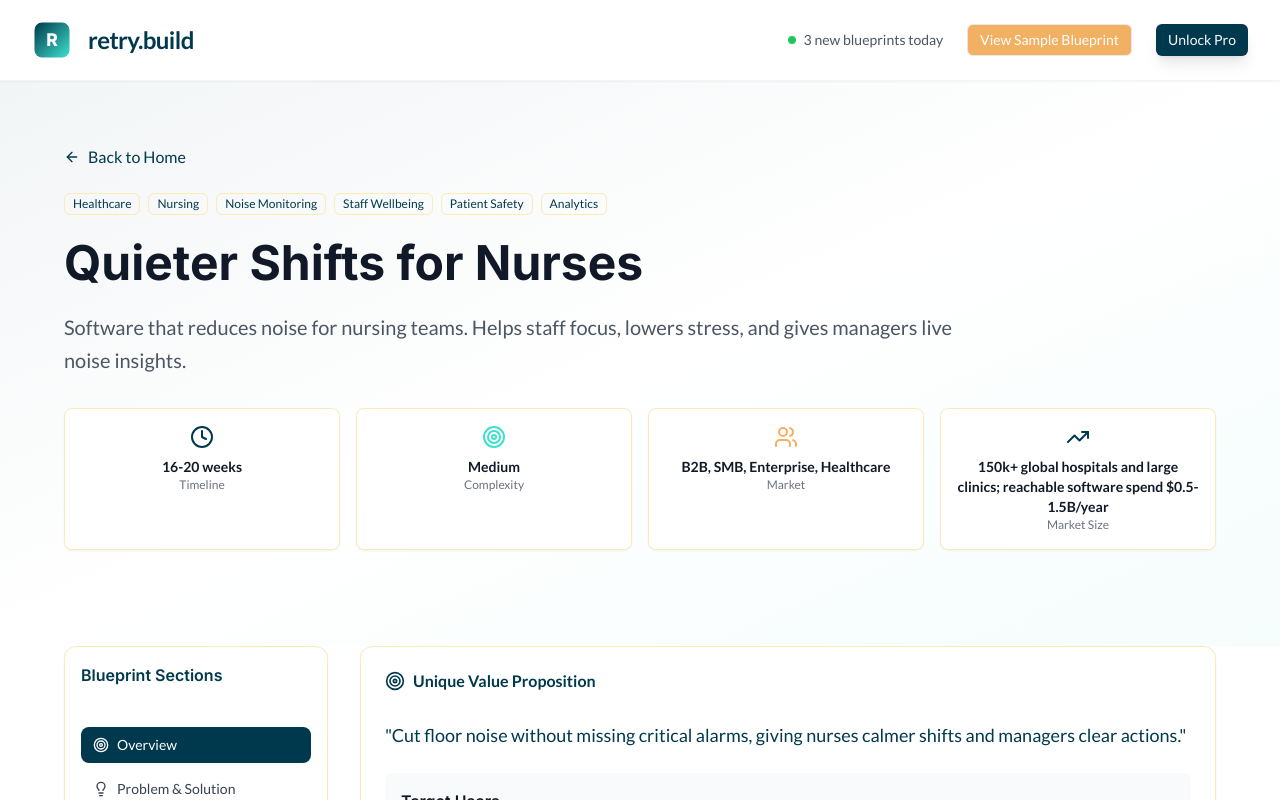
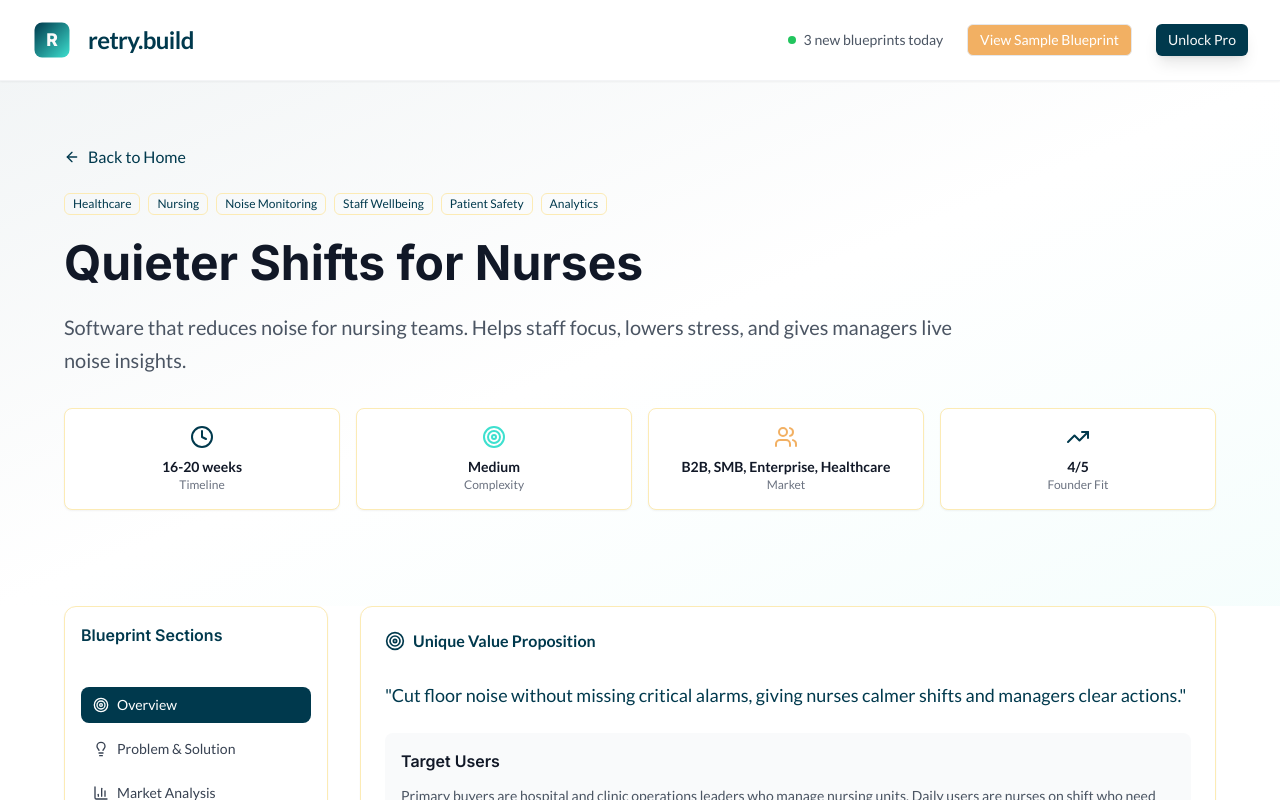
Before and after one commit to mandula-abhilash/retry-build, a Next.js app in the folder frontend/: page /sample in a window 1280 px wide. Shown: the top 800 px of the page. Built offline with nearby package versions, Linux system fonts and the light colour scheme.

Commit message:
Replace market size with founder fit

```diff
--- a/frontend/src/app/sample/page.js
+++ b/frontend/src/app/sample/page.js
@@ -89,9 +89,9 @@ export default function SampleBlueprintPage() {
               <div className="text-center p-4 bg-white rounded-lg shadow-sm border">
                 <TrendingUp className="w-6 h-6 text-primary mx-auto mb-2" />
                 <div className="text-sm font-semibold text-gray-900">
-                  {sampleData.market_size.split(":")[1]?.trim() || "$0.5-1.5B"}
+                  {sampleData.founder_fit_score}/5
                 </div>
-                <div className="text-xs text-gray-500">Market Size</div>
+                <div className="text-xs text-gray-500">Founder Fit</div>
               </div>
             </div>
           </div>
```
